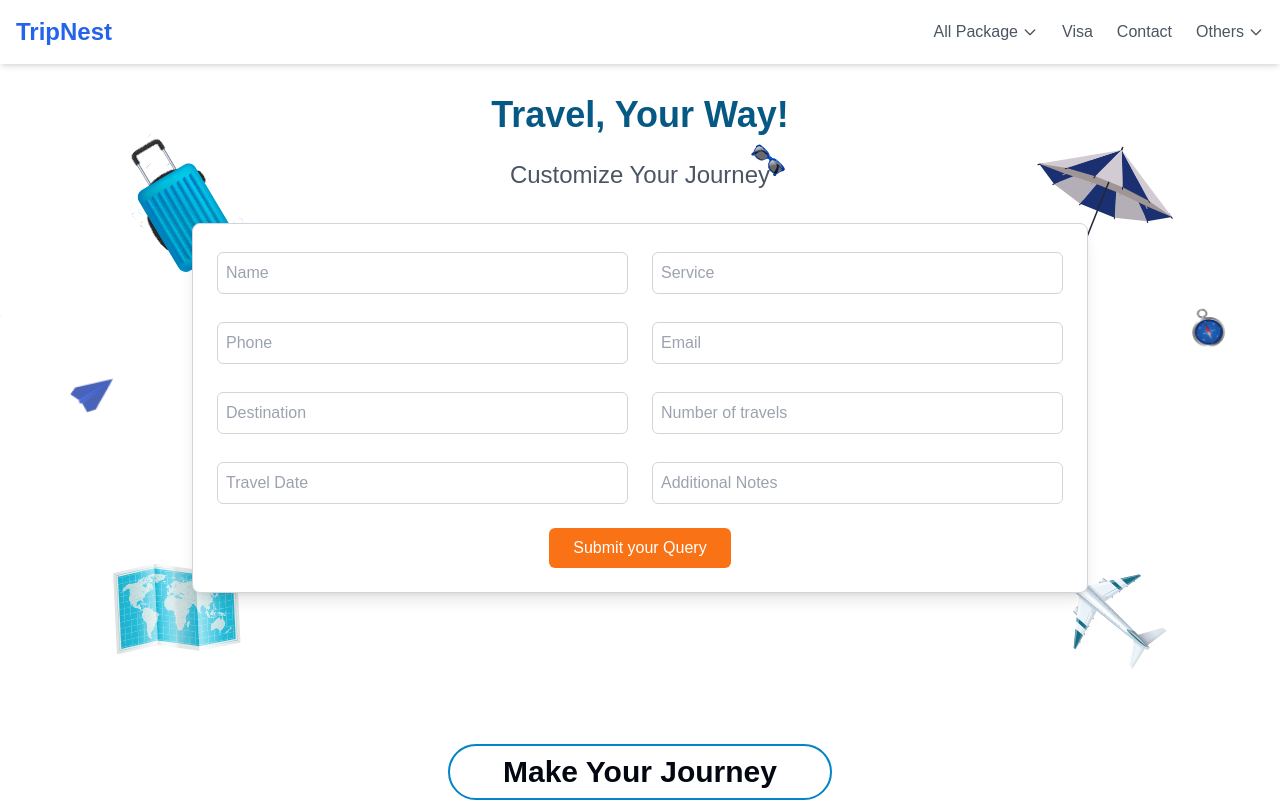
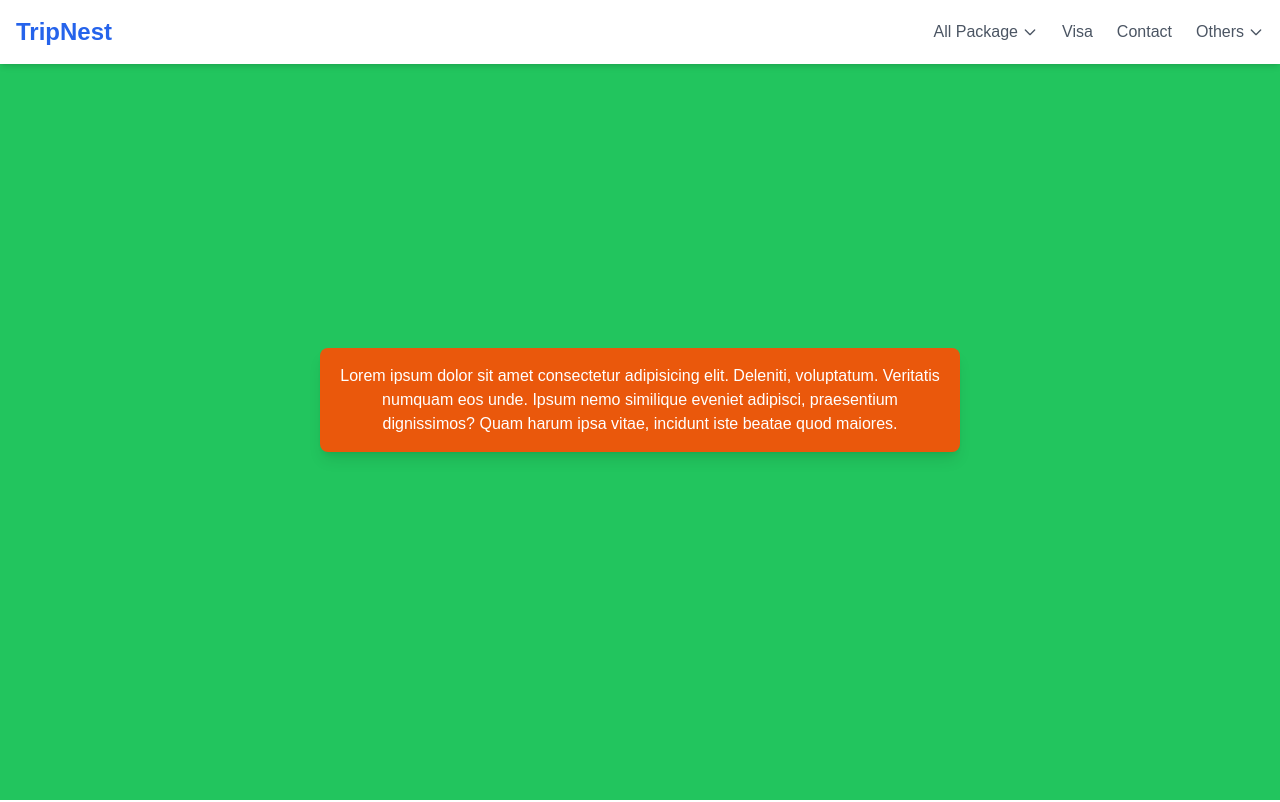
Before and after one commit to NomanSadick/task-grid-flex, a Next.js app: page / in a window 1280 px wide. Shown: the top 802 px of the page. Built offline with nearby package versions, Linux system fonts and the light colour scheme.

Commit message:
create Hero component -learn layout structure

```diff
--- /dev/null
+++ b/app/components/Hero.tsx
@@ -0,0 +1,18 @@
+import React from "react";
+
+const Hero = () => {
+  return (
+    <div className="w-full h-screen flex justify-center items-center bg-green-500">
+      <div className="w-[80%] md:w-1/2 bg-orange-600 p-4 rounded-lg shadow-lg">
+        <p className="text-white text-center">
+          Lorem ipsum dolor sit amet consectetur adipisicing elit. Deleniti,
+          voluptatum. Veritatis numquam eos unde. Ipsum nemo similique eveniet
+          adipisci, praesentium dignissimos? Quam harum ipsa vitae, incidunt
+          iste beatae quod maiores.
+        </p>
+      </div>
+    </div>
+  );
+};
+
+export default Hero;
--- a/app/components/MakeJourney.tsx
+++ b/app/components/MakeJourney.tsx
@@ -25,7 +25,7 @@ const MakeJourney = () => {
     <div className="w-full h-screen">
       <div>
         {/* Section Title */}
-        <h1 className="text-3xl font-bold text-center mb-8 py-2 px-4 max-w-96 border-2 border-sky-600 rounded-l-full rounded-r-full mx-auto text-gray-950">
+        <h1 className="text-3xl font-bold text-center mb-8 py-2 px-4 max-w-96 border-2 border-blue-400 rounded-l-full rounded-r-full mx-auto text-gray-950">
           Make Your Journey
         </h1>
         {/* Cards */}
--- a/app/page.tsx
+++ b/app/page.tsx
@@ -1,6 +1,7 @@
 import Card from './components/Card';
 import Footer from './components/Footer';
 import FormBoard from './components/FormBoard';
+import Hero from './components/Hero';
 import HeroSection from './components/HeroSection';
 import MakeJourny from './components/MakeJourney';
 import Navbar from './components/Navbar';
@@ -9,6 +10,7 @@ export default function Page() {
   return(
     <div>
       <Navbar />
+      <Hero />
       <FormBoard />
       <MakeJourny />
       <HeroSection />
```
